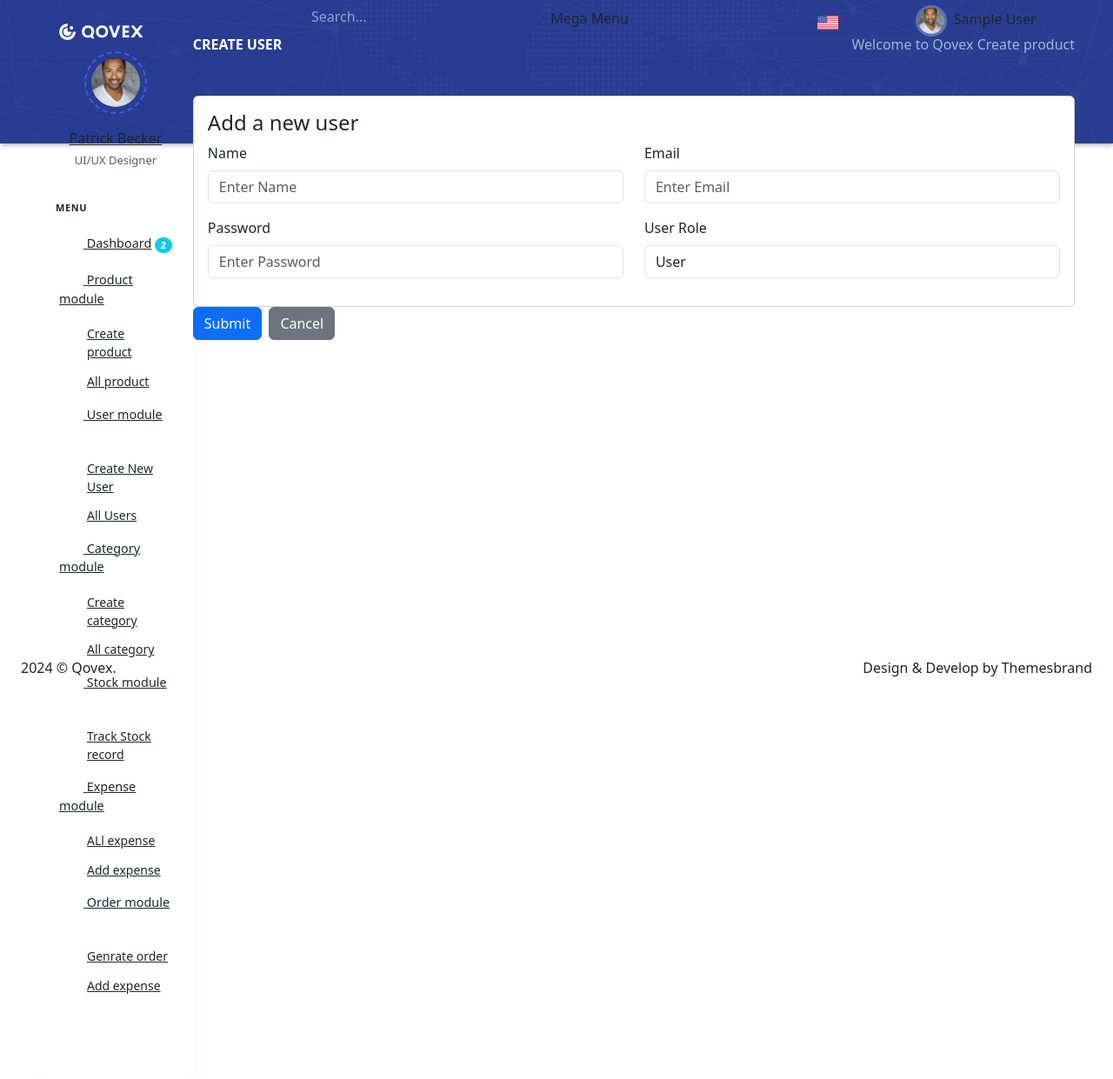
After one commit to hafizsameer11/inventory_management, a PHP site: page /create-user.php in a window 1280 px wide. The commit adds this page. Shown: the whole page at 87% size. Run offline with PHP 8.4, Linux system fonts and the light colour scheme; the visitor is signed in with stand-in values (Sample User, id 1); some libraries are stand-ins or nearby versions.

Commit message:
added user module

```diff
--- /dev/null
+++ b/create-user.php
@@ -0,0 +1,156 @@
+<!doctype html>
+<html lang="en">
+
+
+<?php
+include_once 'include/head.php';
+session_start();
+if (isset($_SESSION['uid'])) {
+} else {
+    header('location:login.php');
+}
+?>
+
+<body data-layout="detached" data-topbar="colored">
+
+
+
+    <!-- <body data-layout="horizontal" data-topbar="dark"> -->
+
+    <div class="container-fluid">
+        <!-- Begin page -->
+        <div id="layout-wrapper">
+
+
+            <?php
+            include_once 'include/header.php';
+            ?>
+
+
+
+            <?php
+            include_once 'include/sidebar.php';
+            ?>
+
+
+            <div class="main-content">
+
+                <div class="page-content">
+
+                    <!-- start page title -->
+                    <div class="row">
+                        <div class="col-12">
+                            <div class="page-title-box d-flex align-items-center justify-content-between">
+                                <h4 class="page-title mb-0 font-size-18">Create user</h4>
+
+                                <div class="page-title-right">
+                                    <ol class="breadcrumb m-0">
+                                        <li class="breadcrumb-item active">Welcome to Qovex Create product</li>
+                                    </ol>
+                                </div>
+
+                            </div>
+                        </div>
+                    </div>
+                    <div class="row d-flex justify-content-center">
+                        <div class="col-lg-12">
+                            <div class="card">
+                                <div class="card-body">
+                                    <h4 class="card-title">Add a new user</h4>
+
+                                    <form class="custom-validation" action="backend\manager\user-manager.php" novalidate="" method="post">
+                                        <div class="row">
+                                            <div class="mb-3 col-lg-6">
+                                                <label class="form-label"> Name </label>
+                                                <input type="text" name="name" class="form-control" placeholder="Enter Name">
+                                            </div>
+                                            <div class="mb-3 col-lg-6">
+                                                <label class="form-label"> Email </label>
+                                                <input type="text" name="email" class="form-control" placeholder="Enter Email">
+                                            </div>
+                                            <div class="mb-3 col-lg-6">
+                                                <label class="form-label"> Password </label>
+                                                <input type="password" name="password" class="form-control" placeholder="Enter Password">
+                                            </div>
+                                            <div class="mb-3 col-lg-6">
+                                                <label class="form-label"> User Role </label>
+                                                <div>
+                                                    <!-- <input type="text" id="" class="form-control" name="price" placeholder="seller/customer"> -->
+                                                    <select id="user_role" name="user_role" class="form-control">
+                                                        <option value="1" name="role">User</option>
+                                                        <option value="2" name="role">Admin</option>
+                                                    </select>
+                                                </div>
+                                            </div>
+
+                                        </div>
+
+                                </div>
+                            </div>
+
+                            <div>
+                                <div>
+                                    <button type="submit" class="btn btn-primary waves-effect waves-light me-1" name="create">
+                                        Submit
+                                    </button>
+                                    <button type="reset" class="btn btn-secondary waves-effect">
+                                        Cancel
+                                    </button>
+                                </div>
+                            </div>
+                            </form>
+
+                        </div>
+                    </div>
+                </div>
+            </div>
+            <!-- end page title -->
+
+            <!-- end row -->
+        </div>
+        <!-- End Page-content -->
+
+        <footer class="footer">
+            <div class="container-fluid">
+                <div class="row">
+                    <div class="col-sm-6">
+                        <script>
+                            document.write(new Date().getFullYear())
+                        </script> © Qovex.
+                    </div>
+                    <div class="col-sm-6">
+                        <div class="text-sm-end d-none d-sm-block">
+                            Design & Develop by Themesbrand
+                        </div>
+                    </div>
+                </div>
+            </div>
+        </footer>
+    </div>
+    <!-- end main content-->
+
+    </div>
+    <!-- END layout-wrapper -->
+
+    </div>
+    <!-- end container-fluid -->
+
+    <!-- Right Sidebar -->
+
+    <?php
+    include_once 'include/right_sidebar.php';
+    ?>
+
+
+    <!-- /Right-bar -->
+
+    <!-- Right bar overlay-->
+    <div class="rightbar-overlay"></div>
+
+    <?php
+    include_once 'include/js_link.php';
+    ?>
+
+</body>
+
+</html>
--- a/include/sidebar.php
+++ b/include/sidebar.php
@@ -41,6 +41,26 @@
 
                         </li>
                         <li><a href="all-product.php" class="">All product</a>
+
+                        </li>
+                        <!-- <li><a href="javascript: void(0);" class="">Horizontal</a> -->
+
+                        </li>
+                    </ul>
+
+                </li>
+                <li>
+                    <a href="javascript: void(0);" class="has-arrow waves-effect">
+                        <i class="mdi mdi-flip-horizontal"></i>
+                        <span>User module</span>
+                    </a>
+                    <ul class="sub-menu" aria-expanded="true">
+
+
+                        <li><a href="create-user.php" class="">Create New User</a>
+
+                        </li>
+                        <li><a href="all-user.php" class="">All Users</a>
 
                         </li>
                         <!-- <li><a href="javascript: void(0);" class="">Horizontal</a> -->
```
Also changed, not shown: all-user.php (added, +169 -0 lines), backend/manager/user-manager.php (added, +19 -0 lines).
